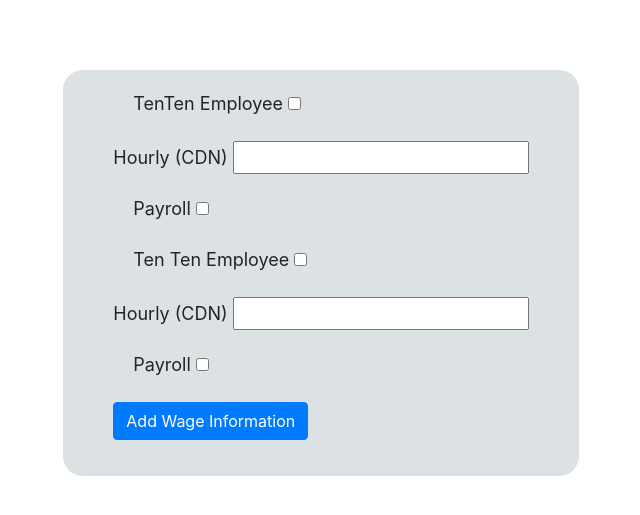
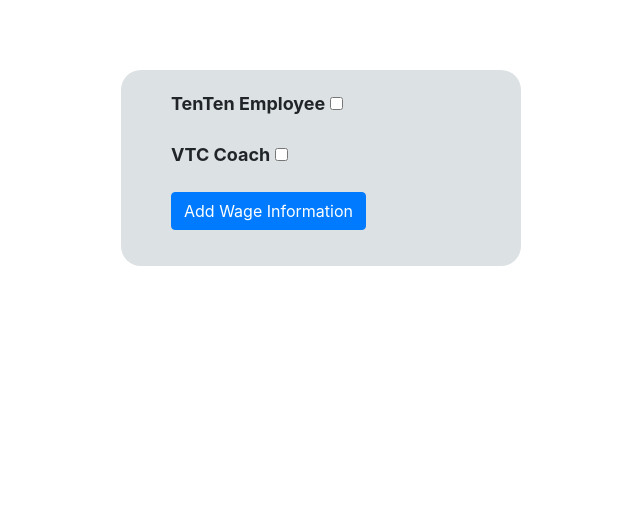
Before and after one commit to sblasby/HourHelper, a Django app: page /employment-details/ in a window 1280 px wide. Shown: the part 68-583 px from the top of the page, without its empty margins (304-944 px from the left). Run offline with Django 4.2, Linux system fonts and the light colour scheme; some libraries are stand-ins or nearby versions.

Commit message:
addition of employment details page and js for it

```diff
--- /dev/null
+++ b/registration/static/js/employment-details.js
@@ -0,0 +1,27 @@
+document.addEventListener('DOMContentLoaded', Listeners)
+
+function Listeners(){
+    const Ten_check =  document.getElementById('TenTen-check')
+    const VTC_check = document.getElementById('VTC-check')
+
+    Ten_check.addEventListener('change',function(){
+        BoxClicked('TenTen', Ten_check)
+    })
+
+    VTC_check.addEventListener('change', function(){
+        BoxClicked('VTC', VTC_check)
+    })
+
+}
+
+function BoxClicked(name, field){
+    const extra_details = document.getElementById(name + '-details')
+
+    if (field.checked){
+        extra_details.style.display = 'block'
+    }
+    else{
+        extra_details.style.display = 'none'
+    }
+
+}
--- a/registration/templates/registration/employment-details.html
+++ b/registration/templates/registration/employment-details.html
@@ -1,5 +1,4 @@
 {% extends "main/base.html" %}
-{% load static %}
 {% load crispy_forms_tags %}
 
 
@@ -7,41 +6,57 @@
 
 {% block content %}
 
+<head>
+    {% load static %}
+    <script src="{% static 'js/employment-details.js' %}"></script>
+    <style>
+        .inner-field {
+            padding-left: 10%;
+        }
+    </style>
+
+</head>
+
 <div class="row justify-content-center" style="padding: 70px 0 50px 0; max-width: 100%;">
     <div id="form-holder">
 
-        <div style="width: fit-content;">
+        <div style="width: 300px;">
             <form class="form-group" method="post">
                 {% csrf_token %}
 
-                <div class="form-group form-check">
+                <div class="form-group" style="font-weight: bold;">
                     <label for="TenTen-check">TenTen Employee</label>
                     <input type="checkbox" id="TenTen-check">
                 </div>
 
-                <div class="form-group" id="TenTen-wage-group">
+                <div id="TenTen-details" style="display: none;">
+                    <div class="form-group inner-field" id="TenTen-wage-group">
                         <label for="TenTen-wage">Hourly (CDN)</label>
                         <input type="number" step="0.01" id="TenTen-wage">
                     </div>
 
-                <div class="form-group form-check">
-                    <label for="TenTen-payroll">Payroll</label>
+                    <div class="form-group inner-field">
+                        <label for="TenTen-payroll">On Payroll</label>
                         <input type="checkbox" id="TenTen-payroll">
                     </div>
 
-                <div class="form-group form-check">
-                    <label for="VTC-check">Ten Ten Employee</label>
+                </div>
+
+                <div class="form-group" style="font-weight: bold;">
+                    <label for="VTC-check">VTC Coach</label>
                     <input type="checkbox" id="VTC-check">
                 </div>
 
-                <div class="form-group" id="VTC-wage-group">
-                    <label for="VTC-wage-group">Hourly (CDN)</label>
+                <div id="VTC-details" style="display: none;">
+                    <div class="form-group inner-field" id="VTC-wage-group">
+                        <label for="VTC-wage">Hourly (CDN)</label>
                         <input type="number" step="0.01" id="VTC-wage">
                     </div>
 
-                <div class="form-group form-check">
-                    <label for="VTC-payroll">Payroll</label>
+                    <div class="form-group inner-field">
+                        <label for="VTC-payroll">On Payroll</label>
                         <input type="checkbox" id="VTC-payroll">
+                    </div>
                 </div>
 
                 <button type="submit" class="btn btn-primary">Add Wage Information</button>
```
Lines whose indentation alone changed are shown as unchanged.
